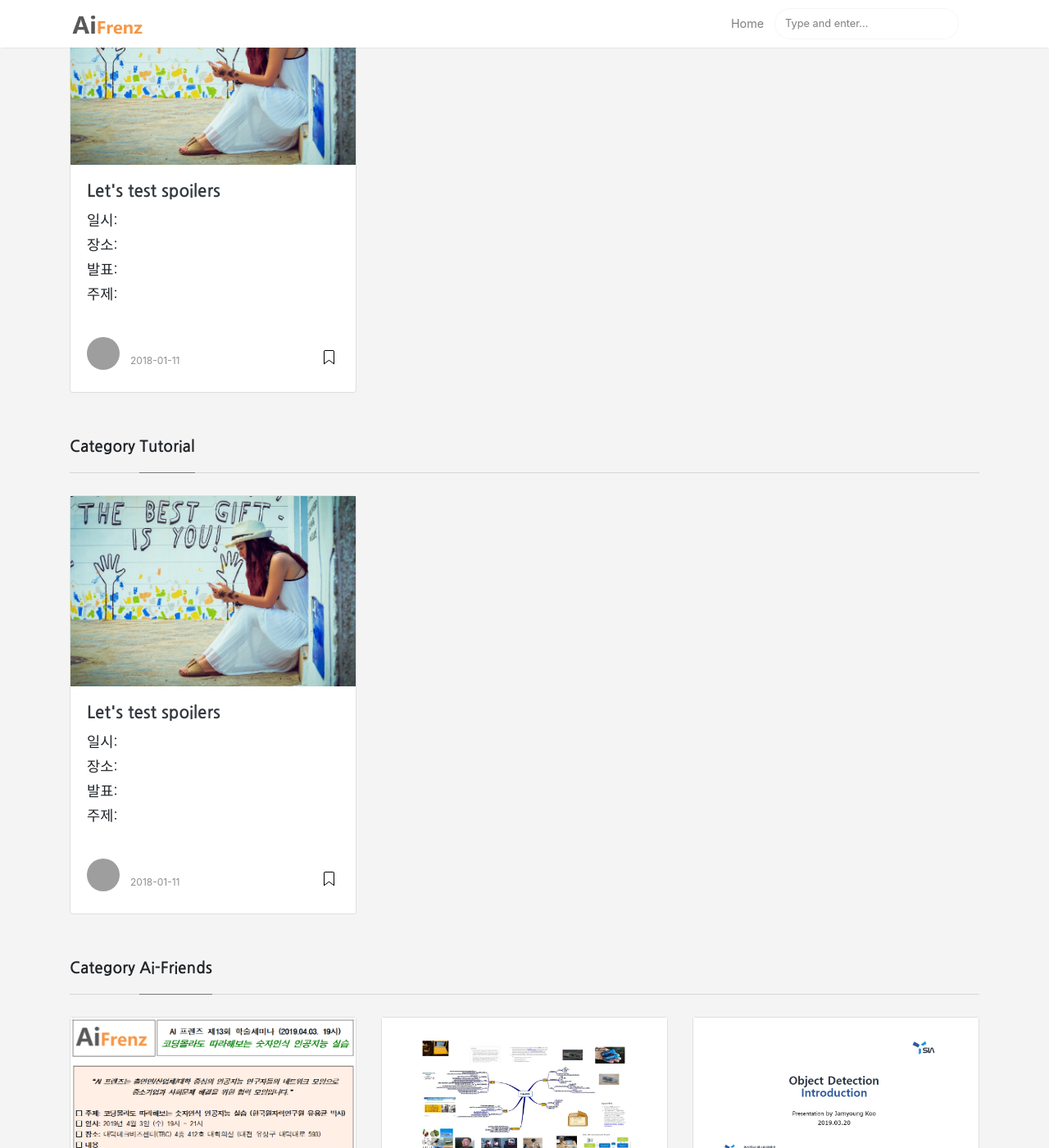
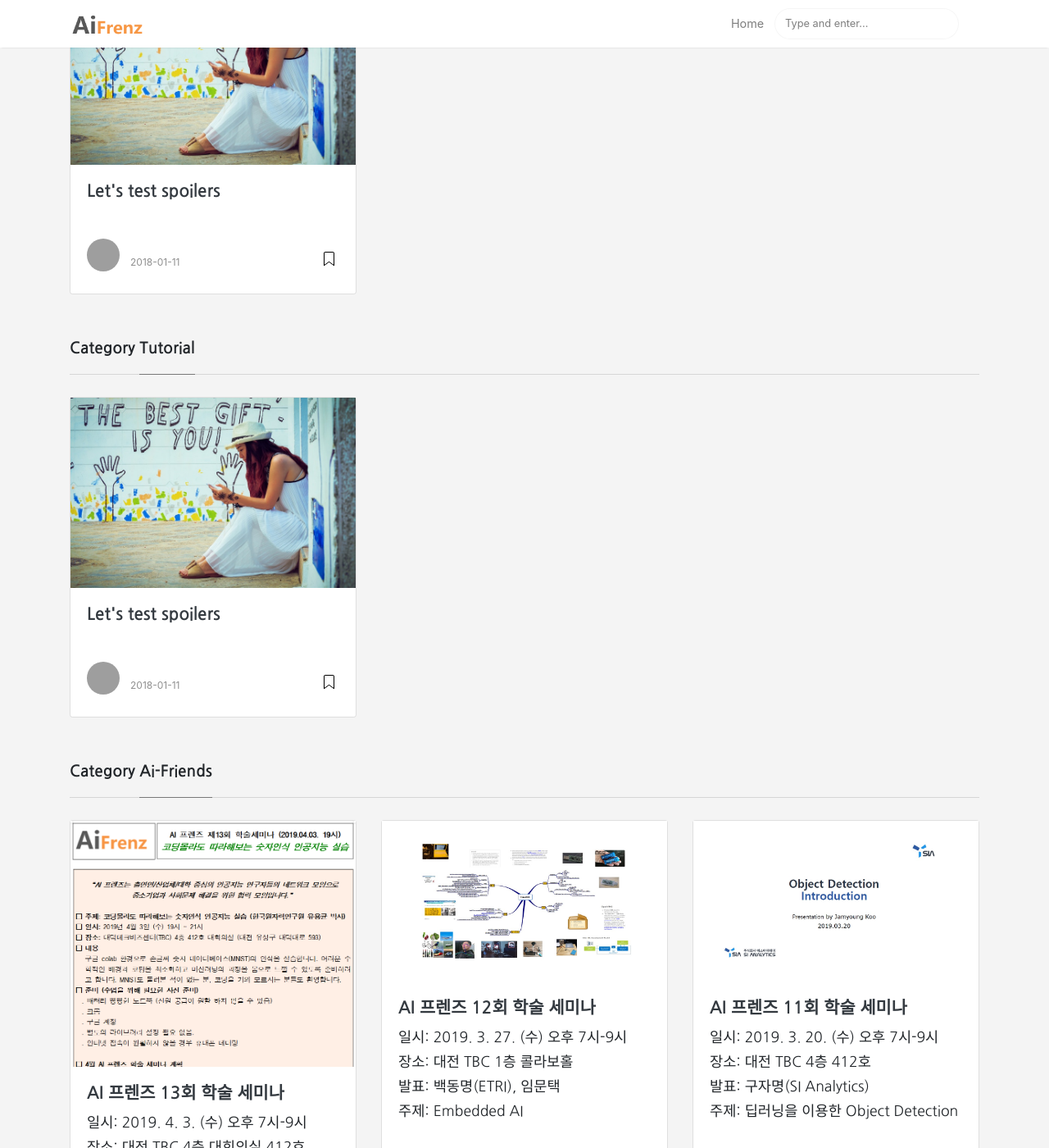
Before and after one commit to aifrenz/aifrenz.github.io, a Jekyll site: the page built from _pages/categories.md, in a window 1280 px wide and 1400 px high, scrolled down 376 px. Shown: the whole window at 82% size. Built offline with Jekyll 4.4.1, drawn with Linux system fonts in a browser that asks for light colours; some of the changed text lies outside the part shown; grey boxes are pictures that could not be loaded.

Commit message:
Update postbox.html

```diff
--- a/_includes/postbox.html
+++ b/_includes/postbox.html
@@ -25,10 +25,21 @@
                 </div>
                 {% endif %}
             </h2>
+            {% if post.when %}
             <h3 class="card-info">일시: {{ post.when }}</h3>
+            {% endif %}
+
+            {% if post.where %}
             <h3 class="card-info">장소: {{ post.where }}</h3>
+            {% endif %}
+
+            {% if post.who %}
             <h3 class="card-info">발표: {{ post.who }}</h3>
+            {% endif %}
+
+            {% if post.what %}
             <h3 class="card-info">주제: {{ post.what }}</h3>
+            {% endif %}
 
             <!--
             <h4 class="card-text">{{ post.excerpt | strip_html | truncatewords:30 }}</h4> -->
```
